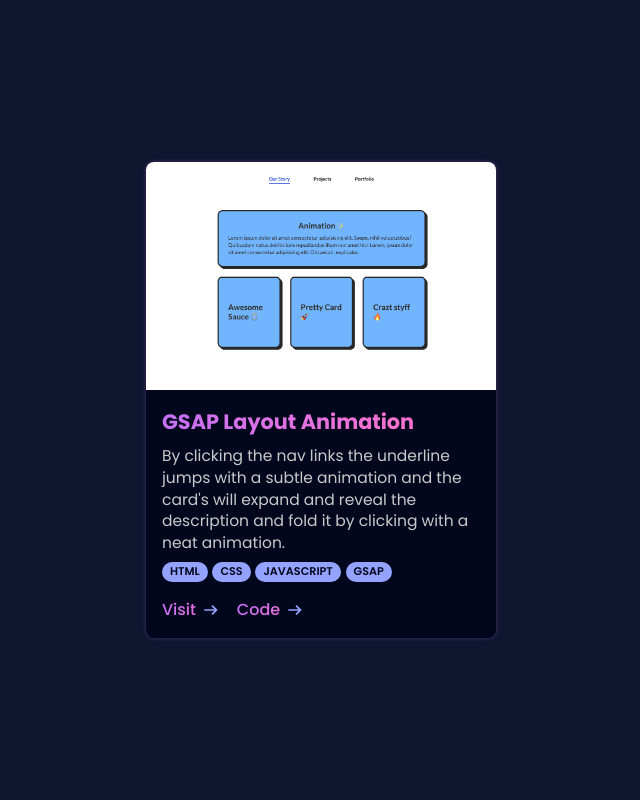
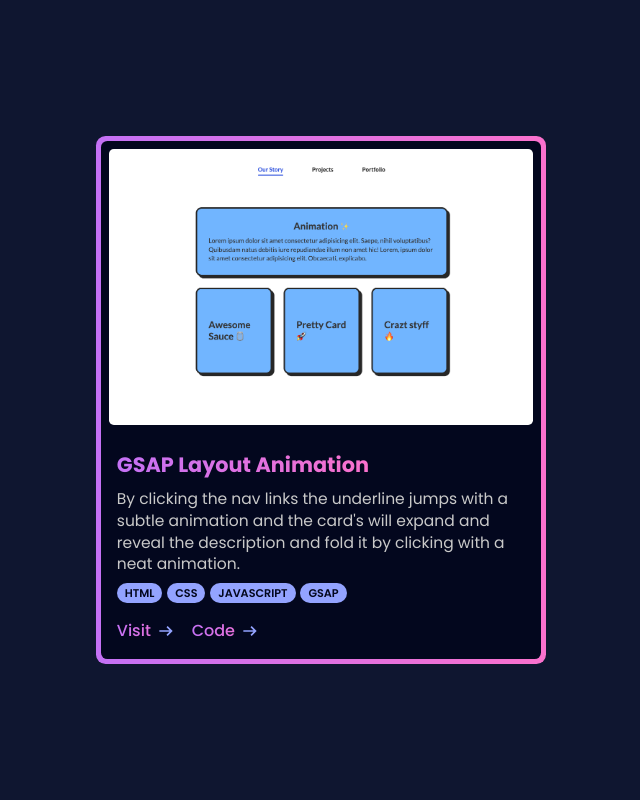
Before and after one commit to Salman-sajib/product-card-react, a React (Vite) app: page / in a window 1280 px wide. Shown: the top 800 px of the page, without its empty margins (319-959 px from the left). Built offline with nearby package versions, Linux system fonts and the light colour scheme; a web font is replaced by a local one.

Commit message:
added a background gradient to the card

```diff
--- a/src/App.jsx
+++ b/src/App.jsx
@@ -6,7 +6,7 @@
   return (
     <div className='app'>
       <Card />
-      <Card2 />
+      {/* <Card2 /> */}
     </div>
   );
 }
--- a/src/components/card/Card.jsx
+++ b/src/components/card/Card.jsx
@@ -4,6 +4,7 @@
 function Card() {
   return (
     <div className='card1-container'>
+      <div className='card-parent'>
         <div className='card'>
           <div className='project-image'>
             <img src={myImage} alt='project image' />
@@ -12,8 +13,8 @@
             <h3 className='project-name'>GSAP Layout Animation</h3>
             <p className='project-description'>
               By clicking the nav links the underline jumps with a subtle
-            animation and the card&apos;s will expand and reveal the description
-            and fold it by clicking with a neat animation.
+              animation and the card&apos;s will expand and reveal the
+              description and fold it by clicking with a neat animation.
             </p>
             <div className='technology-used'>
               <p>HTML</p>
@@ -54,6 +55,7 @@
           </div>
         </div>
       </div>
+    </div>
   );
 }
 
--- a/src/components/card/card.css
+++ b/src/components/card/card.css
@@ -14,36 +14,39 @@
   justify-content: center;
 }
 
+.card-parent {
+  width: min(100% - 1rem, 450px);
+  background-image: linear-gradient(
+    to right,
+    rgb(196, 113, 245) 0%,
+    rgb(250, 113, 205) 100%
+  );
+  padding: 0.3rem;
+  border-radius: 0.6rem;
+}
+
 .card {
-  max-width: 350px;
   background-color: #03071e;
-  border-radius: 0.5rem;
+  border-radius: 0.4rem;
   transition: transform 450ms ease-in-out;
   overflow: hidden;
-  z-index: 1;
-  position: relative;
-  box-shadow: 0 0 5px rgba(197, 113, 245, 0.2), 0 0 5px rgba(250, 113, 204, 0.1);
 }
 
-/* .card:hover .project-image img {
-  transform: scale(1.05);
-  transition: transform 200ms ease-in-out;
-} */
+.project-image {
+  padding-bottom: 0;
+  overflow: hidden;
+  padding: 0.5rem;
+}
+
+.project-image img {
+  border-radius: 0.3rem;
+}
 
 .project-detail {
   padding: 1rem;
   display: flex;
   flex-direction: column;
   gap: 0.5rem;
-}
-
-.project-image {
-  padding-bottom: 0;
-  overflow: hidden;
-}
-
-.project-image img {
-  transition: transform 200ms ease-in-out;
 }
 
 .project-name {
```
Lines whose indentation alone changed are shown as unchanged.
